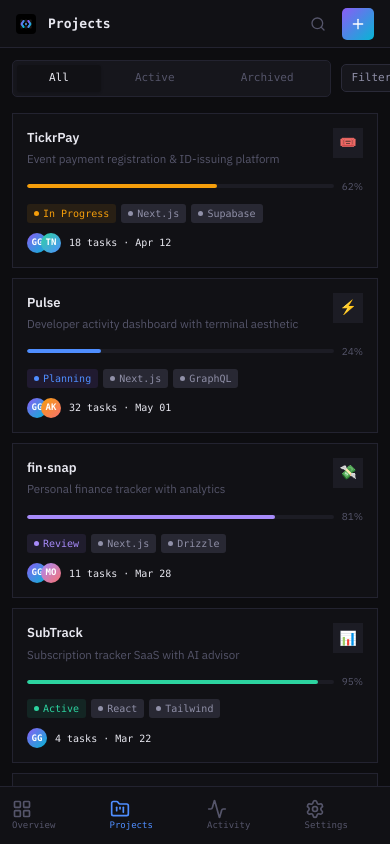
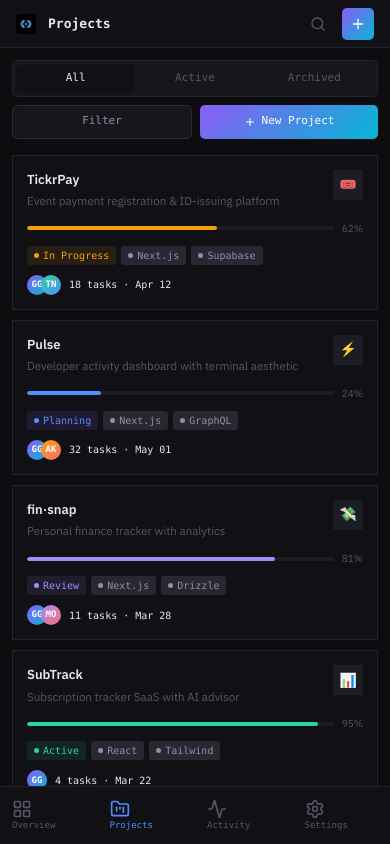
Before and after one commit to georgegoodluck/DevBoard, a Next.js app: page /projects in a window 390 px wide. Built offline with nearby package versions, Linux system fonts and the light colour scheme.

Commit message:
fix: add flex to ProjectHeader to improve responsiveness

```diff
--- a/components/projects/ProjectsHeader.tsx
+++ b/components/projects/ProjectsHeader.tsx
@@ -17,14 +17,14 @@ const tabs: { label: string; value: Tab }[] = [
 
 export default function ProjectsHeader({ activeTab, onTabChange }: Props) {
   return (
-    <div className="flex items-center gap-2.5 mb-4">
-      {/* Tabs */}
+    <div className="flex flex-col sm:flex-row items-stretch sm:items-center gap-2 mb-4">
+      {/* Tabs - full width on mobile */}
       <div className="flex gap-0.5 p-1 bg-(--bg2) border border-(--border) rounded-[5px]">
         {tabs.map((tab) => (
           <button
             key={tab.value}
             onClick={() => onTabChange(tab.value)}
-            className={`px-8 py-1.25 rounded-[3px] font-mono text-[11px] font-medium cursor-pointer transition-all ${
+            className={`flex-1 px-2.5 py-1.25 rounded-[3px] font-mono text-[11px] font-medium cursor-pointer transition-all ${
               activeTab === tab.value
                 ? "bg-(--bg1) text-(--text) shadow-sm"
                 : "text-(--text3) hover:text-(--text)"
@@ -36,11 +36,11 @@ export default function ProjectsHeader({ activeTab, onTabChange }: Props) {
       </div>
 
       {/* Actions */}
-      <div className="ml-auto flex items-center gap-2">
-        <button className="flex items-center gap-1.5 h-7 px-2.5 rounded-(--radius) border border-(--border2) bg-(--bg2) text-(--text2) font-mono text-[11px] cursor-pointer hover:bg-(--bg3) hover:text-(--text) transition-colors">
+      <div className="flex items-center gap-2 sm:ml-auto">
+        <button className="flex-1 sm:flex-none flex items-center justify-center gap-1.5 h-8.5 sm:h-7 px-2.5 rounded-(--radius) border border-(--border2) bg-(--bg2) text-(--text2) font-mono text-[11px] cursor-pointer hover:bg-(--bg3) hover:text-(--text) transition-colors">
           Filter
         </button>
-        <button className="brand-gradient flex items-center gap-1.5 h-7 px-2.5 rounded-(--radius) text-white font-mono text-[11px] cursor-pointer transition-opacity hover:opacity-90">
+        <button className="brand-gradient flex-1 sm:flex-none flex items-center justify-center gap-1.5 h-8.5 sm:h-7 px-2.5 rounded-(--radius) text-white font-mono text-[11px] cursor-pointer transition-opacity hover:opacity-90">
           <Plus size={12} />
           New Project
         </button>
```
